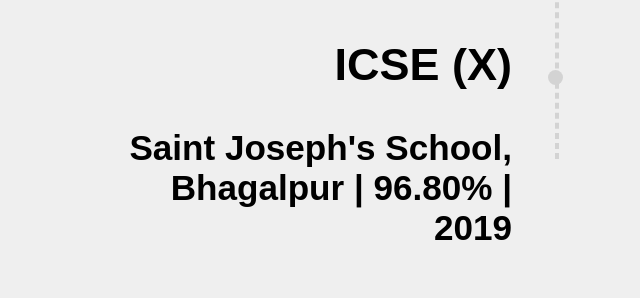
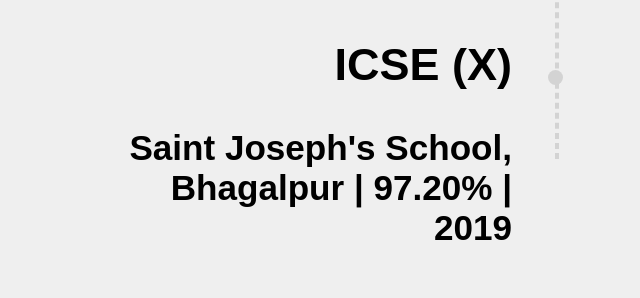
Before and after one commit to bhalotia05/Portfolio, a plain HTML site: page index.html in a window 1280 px wide. Shown: the part 3788-4086 px from the top of the page, 85-725 px from the left. Drawn offline with Linux system fonts and the light colour scheme.

Commit message:
Update index.html

```diff
--- a/index.html
+++ b/index.html
@@ -149,7 +149,7 @@
                 </div>
                 <div class="timeline-box">
                     <h2>ICSE (X)</h2>
-                    <h3>Saint Joseph's School, Bhagalpur | 96.80% | 2019</h3>
+                    <h3>Saint Joseph's School, Bhagalpur | 97.20% | 2019</h3>
                 </div>
                 <div class="timeline-divider">
                     <div class="timeline-traveller"><i class="fa-solid fa-car"></i></div>
```
